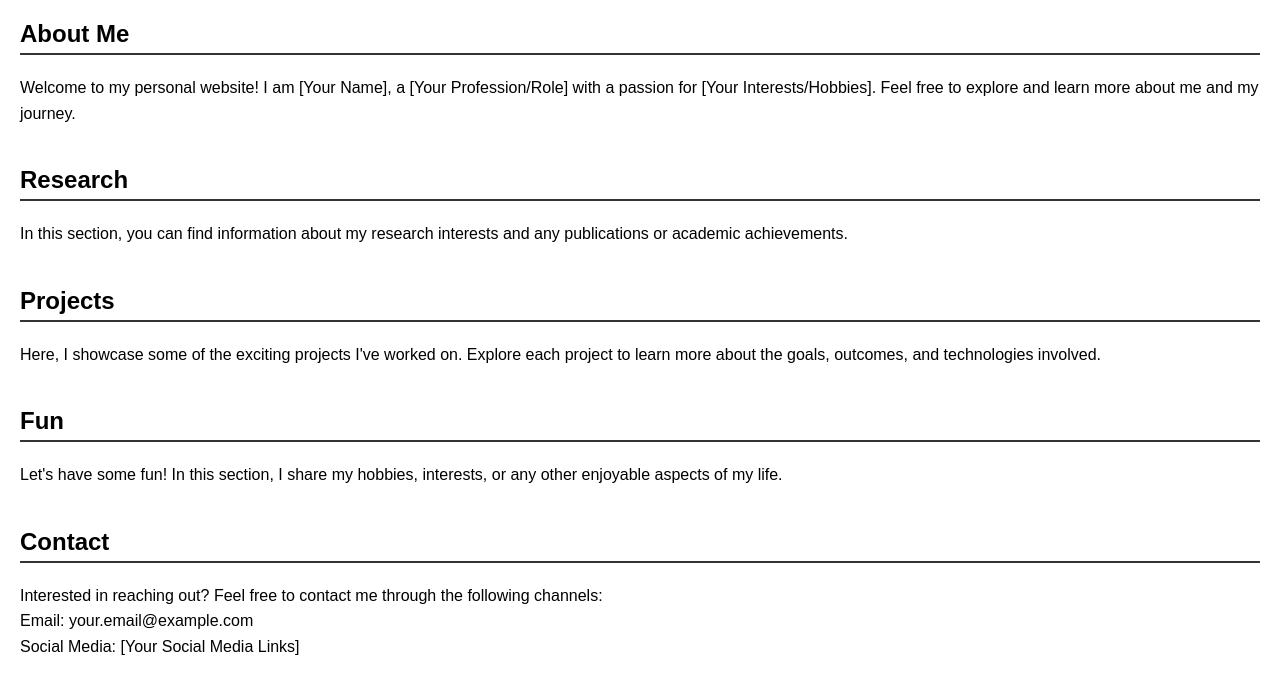
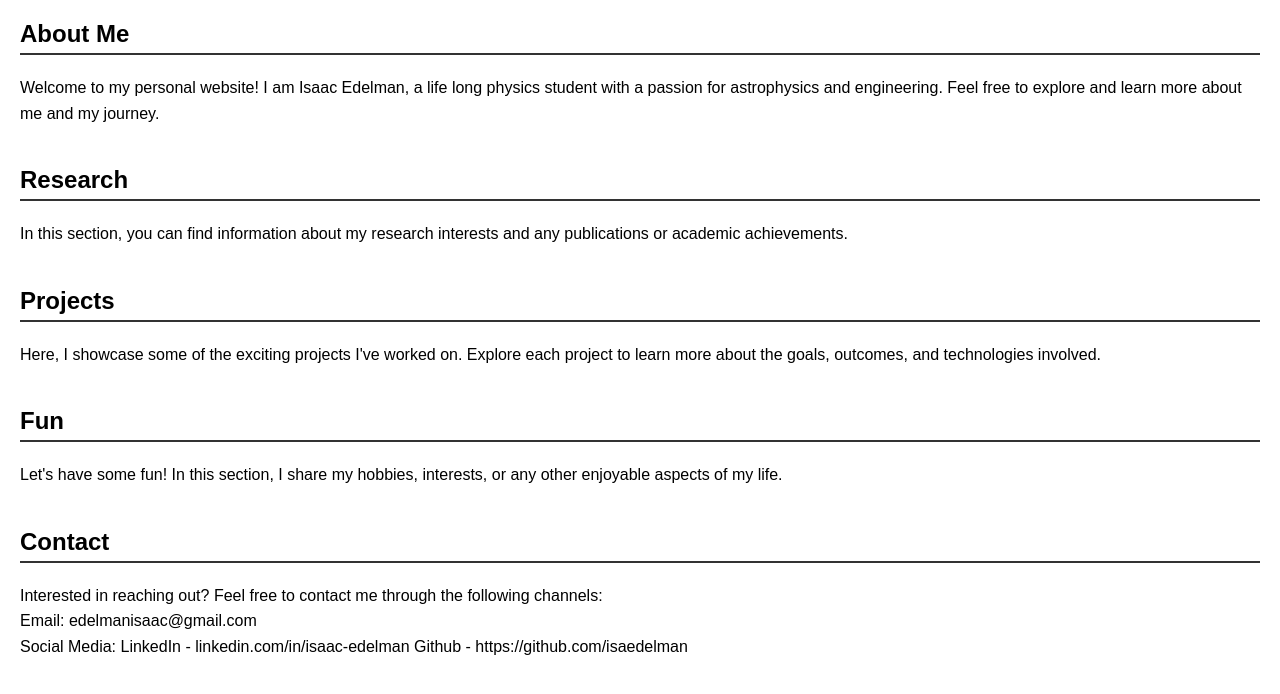
Before and after one commit to isaedelman/pwebsite, a plain HTML site: page index.html in a window 1280 px wide. Drawn offline with Linux system fonts and the light colour scheme.

Commit message:
second update with basic info

```diff
--- a/index.html
+++ b/index.html
@@ -33,7 +33,7 @@
     <section id="about">
         <h2>About Me</h2>
         <p>
-            Welcome to my personal website! I am [Your Name], a [Your Profession/Role] with a passion for [Your Interests/Hobbies].
+            Welcome to my personal website! I am Isaac Edelman, a life long physics student with a passion for astrophysics and engineering.
             Feel free to explore and learn more about me and my journey.
         </p>
     </section>
@@ -69,9 +69,9 @@
         <p>
             Interested in reaching out? Feel free to contact me through the following channels:
             <br>
-            Email: your.email@example.com
+            Email: edelmanisaac@gmail.com
             <br>
-            Social Media: [Your Social Media Links]
+            Social Media: LinkedIn - linkedin.com/in/isaac-edelman Github - https://github.com/isaedelman
         </p>
     </section>
 
```
Also changed, not shown: 1 other file.
